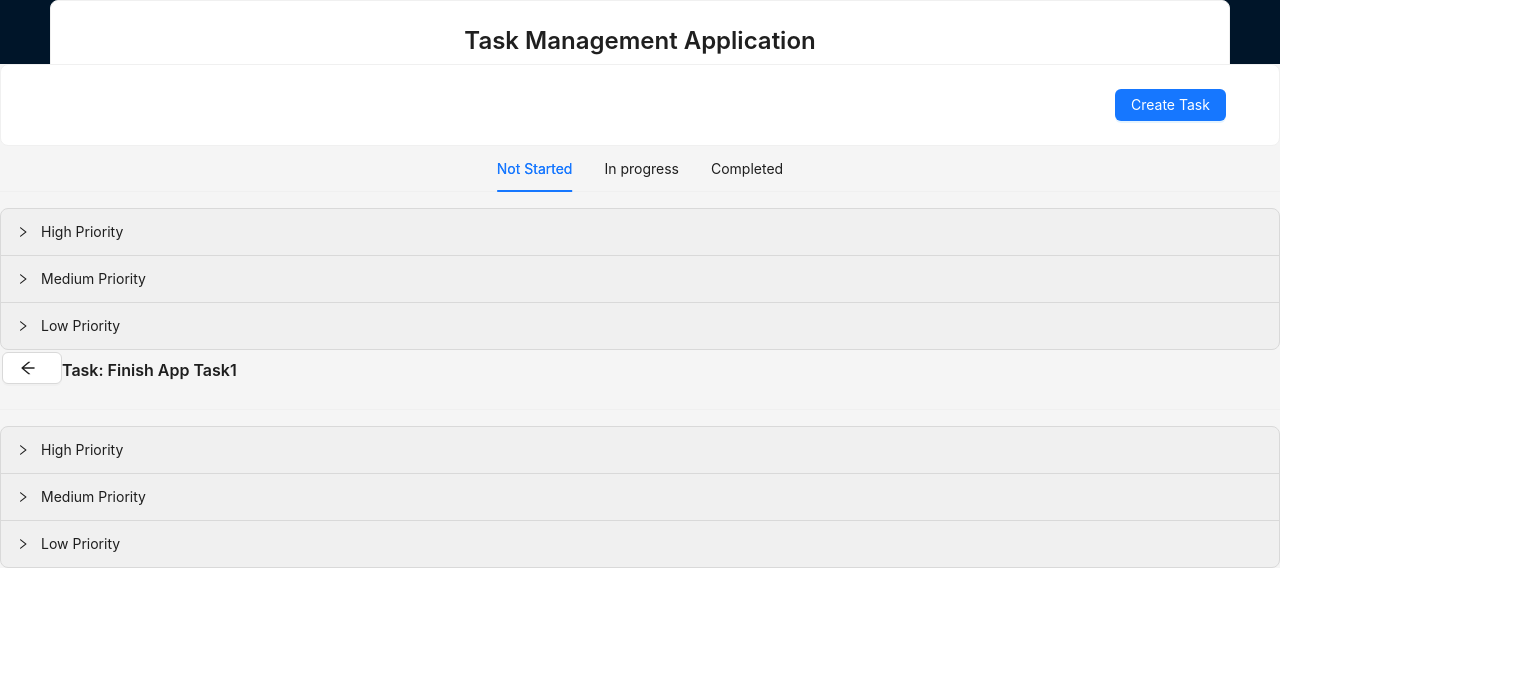
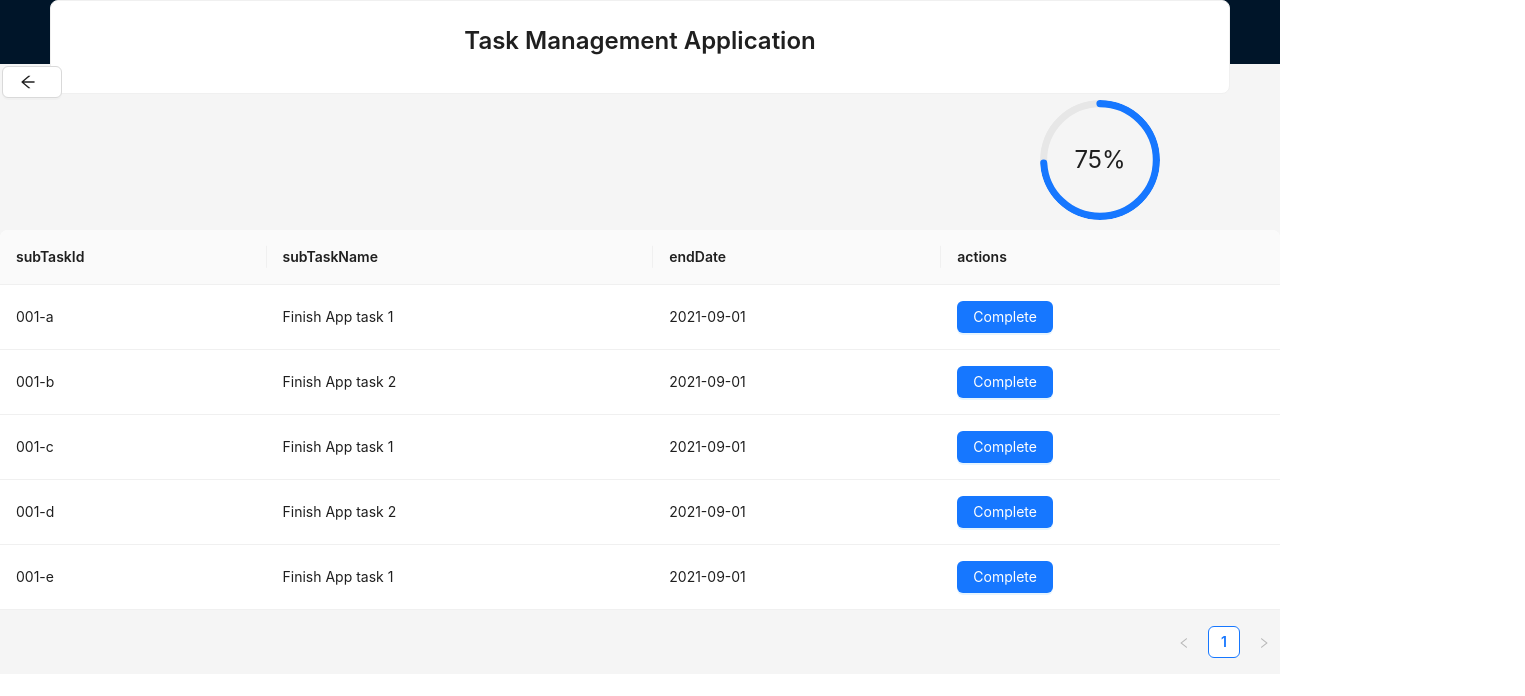
Before and after one commit to Priscaakinyi/Task-management, a React (Create React App) app: page /subTask in a window 1280 px wide. Shown: the top 696 px of the page, 1525 px wide, since content can reach past the window. Built offline with nearby package versions, Linux system fonts and the light colour scheme.

Commit message:
subtask page created

```diff
--- a/src/App.js
+++ b/src/App.js
@@ -1,22 +1,16 @@
-
 import './App.css';
 import 'antd/dist/reset.css';
-import Todo from './pages/Todo';
 import Navbar from './components/Navbar';
-import Sub from './components/Sub';
+import RoutesTree from './components/RoutesTree';
 
 function App() {
   return (
 
-      <>
-      <Navbar/>
+    <>
+      <Navbar />
+      <RoutesTree />
 
-      <Todo/>
-     <Sub/>
-
-
-
-      </>
+    </>
 
 
 
--- a/src/components/AddTodo.jsx
+++ b/src/components/AddTodo.jsx
@@ -1,5 +1,5 @@
 
-import { Button, Modal, Form, Input, Radio, Tree, Dropdown, Checkbox, DatePicker, InputNumber, Space, Slider, Select } from 'antd';
+import { Button, Modal, Form, Input, DatePicker, InputNumber, Space, Select } from 'antd';
 import { useState } from 'react';
 
 import { MinusCircleOutlined, PlusOutlined } from '@ant-design/icons';
@@ -29,7 +29,7 @@ const Create = () => {
   return (
     <div>
 
-      <Button type="primary" onClick={createTask }> Create Task </Button>
+      <Button type="primary" onClick={createTask}> Create Task </Button>
 
       <Modal
         title="Create Todo"
@@ -44,8 +44,7 @@ const Create = () => {
             Submit
           </Button>,
         ]}>
-                <Form labelCol={{ xs: { span: 6 } }} wrapperCol={{ xs: { span: 12 } }} form={form} onFinish={onFinish} scrollToFirstError>
-
+        <Form labelCol={{ xs: { span: 6 } }} wrapperCol={{ xs: { span: 8 } }} form={form} onFinish={onFinish} scrollToFirstError>
 
           <Form.Item
             label="TaskID:"
@@ -60,6 +59,7 @@ const Create = () => {
           >
             <InputNumber />
           </Form.Item>
+
           <Form.Item
             label="TaskName:"
             name="TaskName"
@@ -146,7 +146,7 @@ const Create = () => {
                         },
                       ]}
                     >
-                      <InputNumber placeholder='subTaskId' />
+                      <InputNumber placeholder='subTaskId' style={{ width: "120px" }} />
                     </Form.Item>
                     <Form.Item
                       {...restField}
@@ -159,7 +159,7 @@ const Create = () => {
                         },
                       ]}
                     >
-                      <Input placeholder="subTaskName" />
+                      <Input placeholder="subTaskName" style={{ width: "120px" }} />
                     </Form.Item>
                     <Form.Item
                       {...restField}
@@ -172,14 +172,7 @@ const Create = () => {
                         },
                       ]}
                     >
-                      <DatePicker placeholder='subTaskEndDate' />
-                    </Form.Item>
-
-                    <Form.Item  {...restField}
-                      name={[name, 'subTaskCompleted']}
-                      value=""
-                    >
-                      <Checkbox>Completed</Checkbox>
+                      <DatePicker placeholder='EndDate' style={{ width: "120px" }} />
                     </Form.Item>
 
                     <MinusCircleOutlined onClick={() => remove(name)} />
--- /dev/null
+++ b/src/components/RoutesTree.jsx
@@ -0,0 +1,18 @@
+import React from 'react'
+import { Routes, Route } from 'react-router-dom'
+import Sub from '../pages/Sub'
+import Todo from '../pages/Todo'
+
+
+const RoutesTree = () => {
+    return (
+        < div >
+            <Routes>
+                <Route path='/' element={<Todo />} />
+                <Route path='subTask' element={<Sub />} />
+            </Routes>
+        </div >
+    )
+}
+
+export default RoutesTree
--- a/src/components/Sub.jsx
+++ /dev/null
@@ -1,126 +0,0 @@
-
-import { ArrowLeftOutlined, DeleteOutlined, EditOutlined } from '@ant-design/icons';
-import { Avatar, Badge, Button, Card, Col, Dropdown, Grid, Menu,Tabs, Row, Select, Space, Typography,  Collapse, Table, Progress} from 'antd'
-import Layout, { Content, Footer, Header } from 'antd/es/layout/layout';
-import { Link } from 'react-router-dom';
-import AddTodo from '../components/AddTodo'
-
-const { Panel } = Collapse;
-
-
-
-const columns = [
-  {
-    title: 'subTaskId',
-    dataIndex: 'taskId',
-    key: 'taskId',
-  },
-  {
-    title: 'subTaskName',
-    dataIndex: 'taskName',
-    key: 'taskName',
-  },
-  {
-    title: 'endDate',
-    dataIndex: 'endDate',
-    key: 'endDate',
-  },
-
-    {
-    title: 'actions',
-    dataIndex: 'actions',
-    key: 'actions',
-  },
-];
-
-
-const highPriorityDataCompleted= [
-  {
-    taskId: '001-a',
-    taskName: 'Finish App task 1',
-    endDate: '2021-09-01',
-    actions:  <Button  as={Link}
-    to="#"
-  	variant="text" type="primary">Complete</Button>
-
-  },
-
-   {
-    taskId: '001-b',
-    taskName: 'Finish App task 2',
-    endDate: '2021-09-01',
-   actions:  <Button type="primary">Complete</Button>
-
-  },
-
-];
-
-const mediumPriorityDataCompleted = [
-  {
-    taskId: '001-c',
-    taskName: 'Finish App task 1',
-    endDate: '2021-09-01',
-    actions:  <Button type="primary">Complete</Button>
-
-  },
-
-   {
-    taskId: '001-d',
-    taskName: 'Finish App task 2',
-    endDate: '2021-09-01',
-    actions:  <Button type="primary">Complete</Button>
-
-
-  },
-
-];
-
-const lowPriorityDataCompleted = [
-  {
-    taskId: '001-e',
-    taskName: 'Finish App task 1',
-    endDate: '2021-09-01',
-    actions:  <Button type="primary">Complete</Button>
-
-  },
-
-
-
-];
-
-
-const { Title,Text } = Typography;
-const Sub = () => {
-  return (
-    <div>
-        <Layout>
-            <Content>
-              <Typography.Title level={5} style={{ margin: 2 }}>   <Button type="" ><ArrowLeftOutlined type="message" style={{ fontSize: '16px', margin: 2 }}  /> </Button>
-                  Task: Finish App Task1 </Typography.Title>
-
-
-            <Tabs>
-                <Tabs.TabPane>
-                    <Collapse accordion>
-                        <Panel header="High Priority" key="1">
-                            <Table dataSource={highPriorityDataCompleted} columns={columns} /> </Panel>
-
-                        <Panel header="Medium Priority" key="2">
-                            <Table dataSource={mediumPriorityDataCompleted} columns={columns} /></Panel>
-
-                        <Panel header="Low Priority" key="3">
-                            <Table dataSource={lowPriorityDataCompleted} columns={columns} /> </Panel>
-
-                    </Collapse>
-
-                </Tabs.TabPane>
-            </Tabs>
-            </Content>
-        </Layout>
-
-
-    </div>
-  )
-}
-
-export default Sub
--- a/src/index.js
+++ b/src/index.js
@@ -2,6 +2,8 @@ import React from 'react';
 import ReactDOM from 'react-dom/client';
 import './index.css';
 import App from './App';
+import { BrowserRouter as Router } from 'react-router-dom';
+
 
 
 
@@ -11,7 +13,9 @@ root.render(
 
 
   <React.StrictMode>
-    <App />
+    <Router>
+      <App />
+    </Router>
   </React.StrictMode>
 
 
--- /dev/null
+++ b/src/pages/Sub.jsx
@@ -0,0 +1,102 @@
+import { ArrowLeftOutlined } from '@ant-design/icons';
+import { Button, Typography, Table, Progress, Space } from 'antd'
+import Layout, { Content } from 'antd/es/layout/layout';
+import { Link } from 'react-router-dom';
+
+
+const columns = [
+  {
+    title: 'subTaskId',
+    dataIndex: 'taskId',
+    key: 'taskId',
+  },
+  {
+    title: 'subTaskName',
+    dataIndex: 'taskName',
+    key: 'taskName',
+  },
+  {
+    title: 'endDate',
+    dataIndex: 'endDate',
+    key: 'endDate',
+  },
+
+  {
+    title: 'actions',
+    dataIndex: 'actions',
+    key: 'actions',
+  },
+];
+
+
+const subTaskData = [
+  {
+    taskId: '001-a',
+    taskName: 'Finish App task 1',
+    endDate: '2021-09-01',
+    actions: <Button type="primary">Complete</Button>
+
+  },
+
+  {
+    taskId: '001-b',
+    taskName: 'Finish App task 2',
+    endDate: '2021-09-01',
+    actions: <Button type="primary">Complete</Button>
+
+  },
+
+  {
+    taskId: '001-c',
+    taskName: 'Finish App task 1',
+    endDate: '2021-09-01',
+    actions: <Button type="primary">Complete</Button>
+
+  },
+
+  {
+    taskId: '001-d',
+    taskName: 'Finish App task 2',
+    endDate: '2021-09-01',
+    actions: <Button type="primary">Complete</Button>
+
+
+  },
+  {
+    taskId: '001-e',
+    taskName: 'Finish App task 1',
+    endDate: '2021-09-01',
+    actions: <Button type="primary">Complete</Button>
+
+  },
+
+];
+
+
+
+
+
+const Sub = () => {
+  return (
+    <div>
+      <Layout>
+        <Content>
+          <Typography.Title level={5} style={{ margin: 2 }}>   <Link to="/"><Button type="" ><ArrowLeftOutlined type="message" style={{ fontSize: '16px', margin: 2 }} /> </Button></Link>
+            Task: Finish App Task1 </Typography.Title>
+          <Space wrap style={{ marginLeft: "1040px", marginBottom: "10px" }}>
+            <Progress type="circle" percent={75} />
+          </Space>
+
+          <Table dataSource={subTaskData} columns={columns} />
+
+
+
+        </Content>
+      </Layout>
+
+
+    </div >
+  )
+}
+
+export default Sub
```
Also changed, not shown: src/pages/Todo.jsx (+44 -50 lines). Lines whose indentation alone changed are shown as unchanged.
